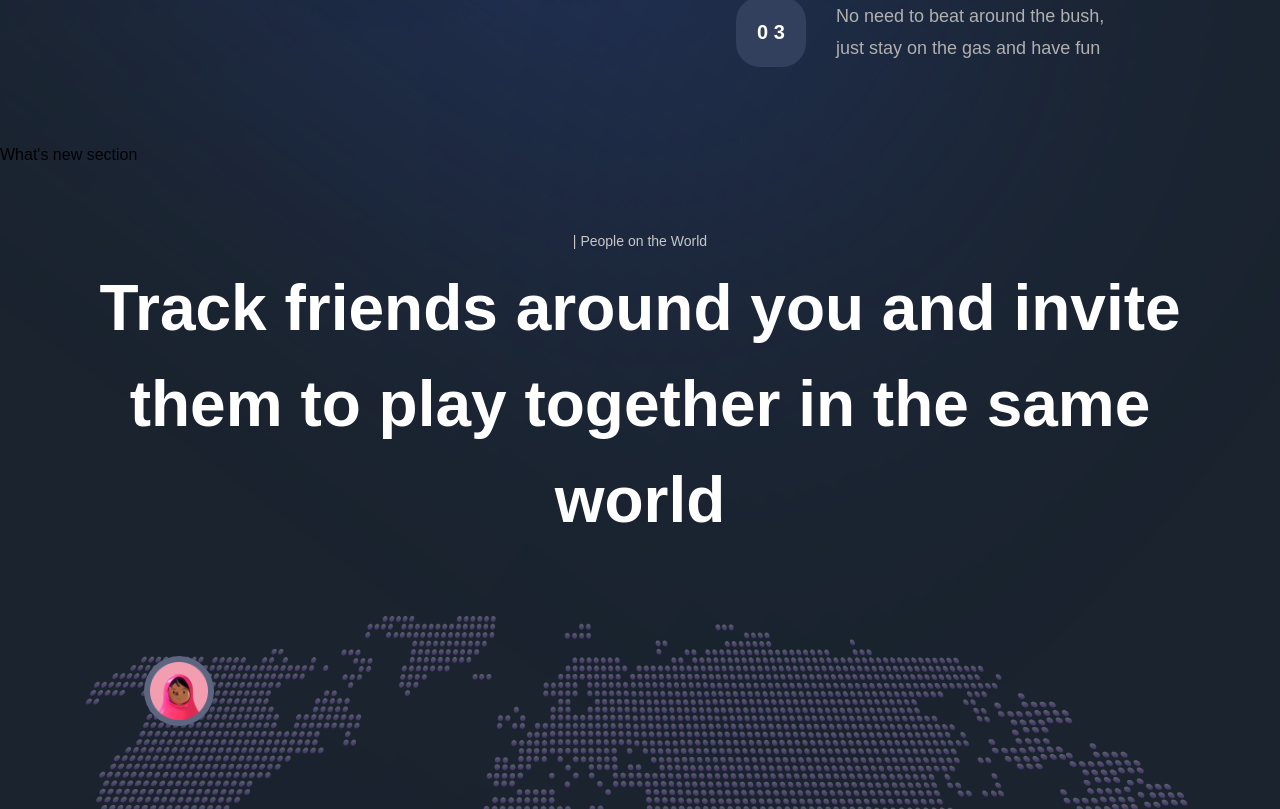
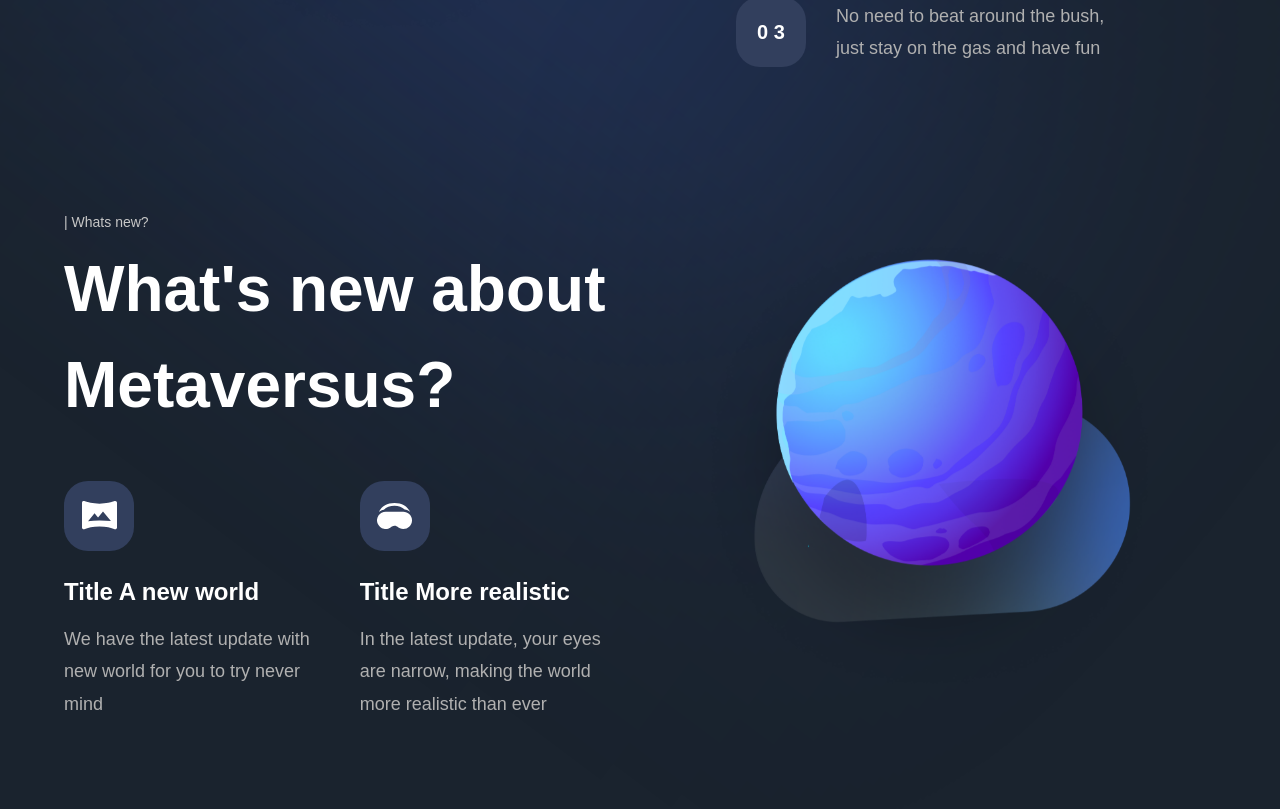
Before and after one commit to alisamirali/metaversus, a Next.js app: page / in a window 1280 px wide. Shown: the part 3271-4080 px from the top of the page. Built offline with nearby package versions, Linux system fonts and the light colour scheme; a web font is replaced by a local one.

Commit message:
What’s New Section

```diff
--- a/constants/index.js
+++ b/constants/index.js
@@ -1,88 +1,89 @@
+/* eslint-disable quotes */
 export const exploreWorlds = [
   {
-    id: 'world-1',
-    imgUrl: '/planet-01.png',
-    title: 'The Hogwarts',
+    id: "world-1",
+    imgUrl: "/planet-01.png",
+    title: "The Hogwarts",
   },
   {
-    id: 'world-2',
-    imgUrl: '/planet-02.png',
-    title: 'The Upside Down',
+    id: "world-2",
+    imgUrl: "/planet-02.png",
+    title: "The Upside Down",
   },
   {
-    id: 'world-3',
-    imgUrl: '/planet-03.png',
-    title: 'Kadirojo Permai',
+    id: "world-3",
+    imgUrl: "/planet-03.png",
+    title: "Kadirojo Permai",
   },
   {
-    id: 'world-4',
-    imgUrl: '/planet-04.png',
-    title: 'Paradise Island',
+    id: "world-4",
+    imgUrl: "/planet-04.png",
+    title: "Paradise Island",
   },
   {
-    id: 'world-5',
-    imgUrl: '/planet-05.png',
-    title: 'Hawkins Labs',
+    id: "world-5",
+    imgUrl: "/planet-05.png",
+    title: "Hawkins Labs",
   },
 ];
 
 export const startingFeatures = [
-  'Find a world that suits you and you want to enter',
-  'Enter the world by reading basmalah to be safe',
-  'No need to beat around the bush, just stay on the gas and have fun',
+  "Find a world that suits you and you want to enter",
+  "Enter the world by reading basmalah to be safe",
+  "No need to beat around the bush, just stay on the gas and have fun",
 ];
 
 export const newFeatures = [
   {
-    imgUrl: '/vrpano.svg',
-    title: 'A new world',
+    imgUrl: "/vrpano.svg",
+    title: "A new world",
     subtitle:
-        'we have the latest update with new world for you to try never mind',
+      "We have the latest update with new world for you to try never mind",
   },
   {
-    imgUrl: '/headset.svg',
-    title: 'More realistic',
+    imgUrl: "/headset.svg",
+    title: "More realistic",
     subtitle:
-        'In the latest update, your eyes are narrow, making the world more realistic than ever',
+      "In the latest update, your eyes are narrow, making the world more realistic than ever",
   },
 ];
 
 export const insights = [
   {
-    imgUrl: '/planet-06.png',
-    title: 'The launch of the Metaverse makes Elon musk ketar-ketir',
+    imgUrl: "/planet-06.png",
+    title: "The launch of the Metaverse makes Elon musk ketar-ketir",
     subtitle:
-        'Magna etiam tempor orci eu lobortis elementum nibh tellus molestie. Diam maecenas sed enim ut sem viverra alique.',
+      "Magna etiam tempor orci eu lobortis elementum nibh tellus molestie. Diam maecenas sed enim ut sem viverra alique.",
   },
   {
-    imgUrl: '/planet-07.png',
-    title: '7 tips to easily master the madness of the Metaverse',
+    imgUrl: "/planet-07.png",
+    title: "7 tips to easily master the madness of the Metaverse",
     subtitle:
-        'Vitae congue eu consequat ac felis donec. Et magnis dis parturient montes nascetur ridiculus mus. Convallis tellus id interdum',
+      "Vitae congue eu consequat ac felis donec. Et magnis dis parturient montes nascetur ridiculus mus. Convallis tellus id interdum",
   },
   {
-    imgUrl: '/planet-08.png',
-    title: 'With one platform you can explore the whole world virtually',
+    imgUrl: "/planet-08.png",
+    title: "With one platform you can explore the whole world virtually",
     subtitle:
-        'Quam quisque id diam vel quam elementum. Viverra nam libero justo laoreet sit amet cursus sit. Mauris in aliquam sem',
+      "Quam quisque id diam vel quam elementum. Viverra nam libero justo laoreet sit amet cursus sit. Mauris in aliquam sem",
   },
 ];
 
 export const socials = [
   {
-    name: 'twitter',
-    url: '/twitter.svg',
+    name: "linkedin",
+    url: "/linkedin.svg",
   },
   {
-    name: 'linkedin',
-    url: '/linkedin.svg',
+    name: "twitter",
+    url: "/twitter.svg",
   },
   {
-    name: 'instagram',
-    url: '/instagram.svg',
+    name: "instagram",
+    url: "/instagram.svg",
   },
   {
-    name: 'facebook',
-    url: '/facebook.svg',
+    name: "facebook",
+    url: "/facebook.svg",
   },
 ];
--- a/sections/WhatsNew.jsx
+++ b/sections/WhatsNew.jsx
@@ -1,8 +1,47 @@
-'use client';
+/* eslint-disable quotes */
+
+"use client";
+
+import { motion } from "framer-motion";
+
+import styles from "../styles";
+import { newFeatures } from "../constants";
+import { NewFeatures, TitleText, TypingText } from "../components";
+import { planetVariants, staggerContainer, fadeIn } from "../utils/motion";
 
 const WhatsNew = () => (
-  <section>
-    What's new section
+  <section className={`${styles.paddings} relative z-10`}>
+    <motion.div
+      variants={staggerContainer}
+      initial="hidden"
+      whileInView="show"
+      viewport={{ once: false, amount: 0.25 }}
+      className={`${styles.innerWidth} mx-auto flex lg:flex-row flex-col gap-8`}
+    >
+      <motion.div
+        variants={fadeIn("right", "tween", 0.2, 1)}
+        className="flex-[0.95] flex justify-center flex-col"
+      >
+        <TypingText title="| Whats new?" />
+        <TitleText title={<>What's new about Metaversus?</>} />
+        <div className="mt-[48px] flex flex-wrap justify-between gap-[24px]">
+          {newFeatures.map((feature) => (
+            <NewFeatures key={feature.title} {...feature} />
+          ))}
+        </div>
+      </motion.div>
+
+      <motion.div
+        variants={planetVariants("right")}
+        className={`flex-1 ${styles.flexCenter}`}
+      >
+        <img
+          src="/whats-new.png"
+          alt="get-started"
+          className="w-[90%] h-[90%] object-contain"
+        />
+      </motion.div>
+    </motion.div>
   </section>
 );
 
```
